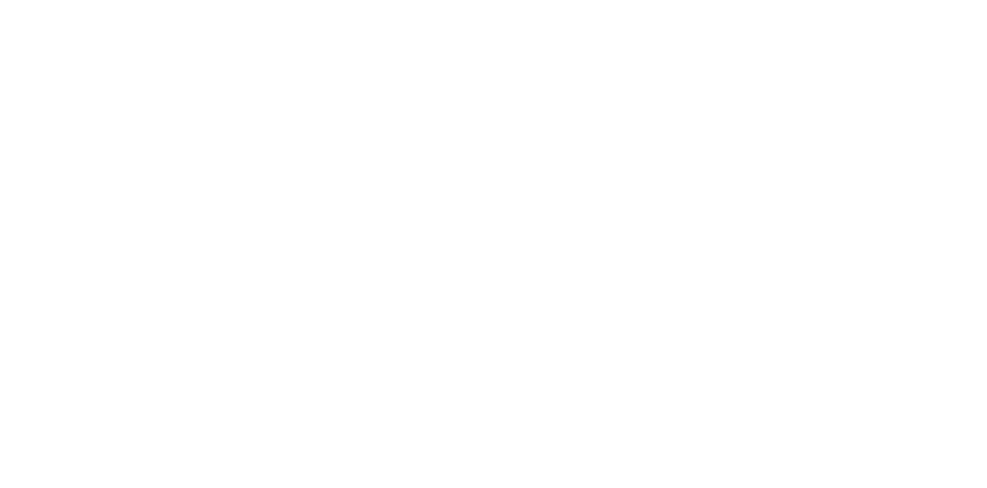
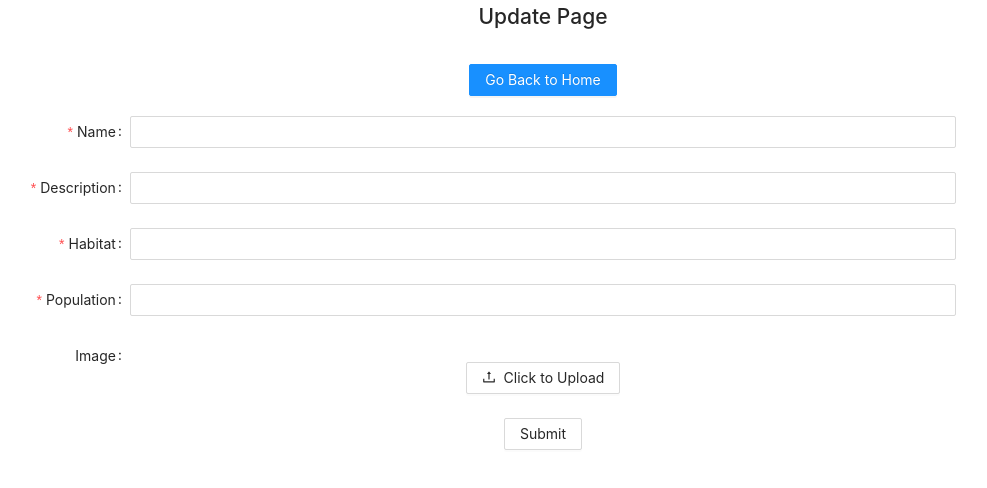
Before and after one commit to Radwisatso/cloudxier_simple_blog-Raditya-Dwisatrio-Santoso-REMAKE-, a React (Create React App) app in the folder Client/cloudxier-fish-blog/: page /edit/1 in a window 1280 px wide. Before the commit this address had no page. Shown: the top 488 px of the page, without its empty margins (97-1084 px from the left). Built offline with nearby package versions, Linux system fonts and the light colour scheme; no server answers.

Commit message:
Adding Edit Feature (Hardest Part)

```diff
--- a/Client/cloudxier-fish-blog/src/App.js
+++ b/Client/cloudxier-fish-blog/src/App.js
@@ -10,6 +10,7 @@ function App() {
       <Routes>
         <Route path="/" element={<Home />} />
         <Route path="/add" element={<AddOrUpdate />} />
+        <Route path="/edit/:id" element={<AddOrUpdate />} />
         <Route path="/:id" element={<DetailPage />} />
       </Routes>
     </div>
--- a/Client/cloudxier-fish-blog/src/pages/AddOrUpdate.js
+++ b/Client/cloudxier-fish-blog/src/pages/AddOrUpdate.js
@@ -1,14 +1,20 @@
-import React, {useState} from "react";
-import { Routes, Route, Link, useNavigate } from "react-router-dom";
-import { Button, Form, Input, Upload, notification, message } from 'antd'
+import React, {useState, useEffect} from "react";
+import { Link, useNavigate, useParams } from "react-router-dom";
+import { Button, Form, Input, Upload, notification, Image } from 'antd'
 import { UploadOutlined } from '@ant-design/icons';
 import axios from "axios";
 
+const {useForm} = Form
+
 const AddOrUpdate = () => {
 
+    const [form] = useForm()
     const [imageData, setImageData] = useState([])
+    const [imageEdit, setImageEdit] = useState("")
+    const [loading, setLoading] = useState(false)
+    const [dataEdit, setDataEdit] = useState()
+    const {id} = useParams()
     const navigate = useNavigate()
-    const [loading, setLoading] = useState(false)
 
     const openNotificationWithIcon = (type, message) => {
         notification[type]({
@@ -26,16 +32,26 @@ const AddOrUpdate = () => {
         data.append("name", name)
         data.append("description", description)
         data.append("habitat", habitat)
-        data.append("image", image.file)
+        if (!dataEdit.image && !id) {
+            data.append("image", image.file)
+        }
         data.append("population", population)
 
+
+        const urlAdd = "https://cloudxier-blog.herokuapp.com/fishes"
+        const urlEdit = `https://cloudxier-blog.herokuapp.com/fishes/${id}`
         const headers = {
             headers: {
                 "Content-type": "multipart/form-data"
             }
         }
 
-        axios.post("https://cloudxier-blog.herokuapp.com/fishes", data, headers)
+        axios({
+            method: id ? "PUT" : "POST",
+            url: id ? urlEdit : urlAdd,
+            data,
+            headers
+        })
         .then((res) => {
             console.log("Response 201", res)
             openNotificationWithIcon("success", res.data.message)
@@ -51,7 +67,7 @@ const AddOrUpdate = () => {
     };
 
     const props = {
-        onRemove: file => {
+        onRemove: () => {
             setImageData([])
         },
         beforeUpload: file => {
@@ -61,10 +77,38 @@ const AddOrUpdate = () => {
         imageData
     }
 
+    // Edit Section
+
+    useEffect(() => {
+        const getDataEdit = () => {
+            setLoading(true)
+            axios.get(`https://cloudxier-blog.herokuapp.com/fishes/${id}`)
+            .then((res) => {
+                console.log("ini edit", res.data)
+                form.setFieldsValue({
+                    name: res.data.name,
+                    description: res.data.description,
+                    habitat: res.data.habitat,
+                    population: res.data.population
+                })
+                setDataEdit(res.data)
+                setImageEdit(res.data.image)
+            })
+            .catch((err) => {
+                console.log(err)
+            })
+            .finally((_) => {
+                setLoading(false)
+            })
+
+        }
+        getDataEdit()
+    }, [id])
+
     return (
         <div>
             <h2>
-                Add Page
+                {id ? "Update Page" : "Add Page"}
             </h2>
             <Button type="primary" style={{margin: "20px"}}>
                 <Link to={"/"}>
@@ -73,6 +117,7 @@ const AddOrUpdate = () => {
             </Button>
             <Form
             name="add"
+            form={form}
             labelCol={{ span: 4 }}
             wrapperCol={{ span: 16 }}
             onFinish={onFinish}
@@ -91,6 +136,10 @@ const AddOrUpdate = () => {
                     <Input type={"number"}/>
                 </Form.Item>
                 <Form.Item label="Image" name="image">
+                {
+                    id && imageData.length === 0 && <Image width={200} src={imageEdit} />
+                }
+                <br></br>
                     <Upload {...props}>
                         <Button icon={<UploadOutlined />}>Click to Upload</Button>
                     </Upload>
--- a/Client/cloudxier-fish-blog/src/pages/Detail.js
+++ b/Client/cloudxier-fish-blog/src/pages/Detail.js
@@ -1,5 +1,5 @@
 import React, {useEffect, useState} from "react";
-import {useParams} from "react-router-dom";
+import {useParams, useNavigate, Link} from "react-router-dom";
 import { Button, Card } from 'antd';
 import { EditOutlined, DeleteOutlined } from '@ant-design/icons';
 import axios from "axios";
@@ -8,9 +8,10 @@ const DetailPage = () => {
     const { Meta } = Card;
     const {id} = useParams()
     const [data, setData] = useState("")
+    const navigate = useNavigate()
 
     useEffect(() => {
-        axios.get(`https://cloudxier-blog.herokuapp.com/fishes/${id}`, data)
+        axios.get(`https://cloudxier-blog.herokuapp.com/fishes/${id}`)
         .then((res) => {
             console.log("Fish Found", res.data)
             setData(res.data)
@@ -20,10 +21,13 @@ const DetailPage = () => {
         })
     }, [])
     return (
-        <div style={{padding: "10vw"}}>
+        <div style={{padding: "10vw", display: "flex", alignItems: "center", flexDirection: "column"}}>
             <h2 style={{ marginBottom: 30 }}>
                 Fish Page
             </h2>
+            <Button onClick={() => navigate("/")}>
+                Go Back to Home
+            </Button>
             <Card
                 style={{
                 maxWidth: 600,
@@ -35,7 +39,7 @@ const DetailPage = () => {
                 />
                 }
                 actions={[
-                    <Button>
+                    <Button onClick={() => navigate(`/edit/${data.id}`)}>
                         <EditOutlined /> Update here
                     </Button>,
                     <Button danger>
--- a/Client/cloudxier-fish-blog/src/pages/Home.js
+++ b/Client/cloudxier-fish-blog/src/pages/Home.js
@@ -9,7 +9,7 @@ const Home = () => {
     const navigate = useNavigate()
 
     useEffect(() => {
-        axios.get(`https://cloudxier-blog.herokuapp.com/fishes`, data)
+        axios.get(`https://cloudxier-blog.herokuapp.com/fishes`)
         .then((res => {
             console.log("response", res.data)
             setData(res.data)
```
